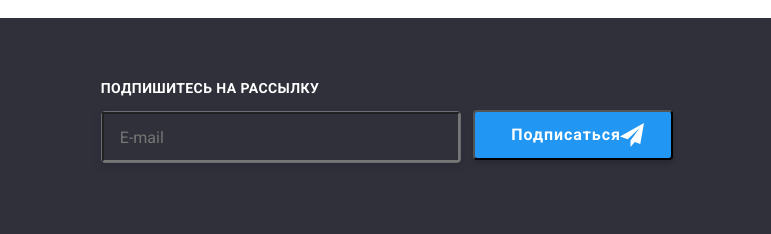
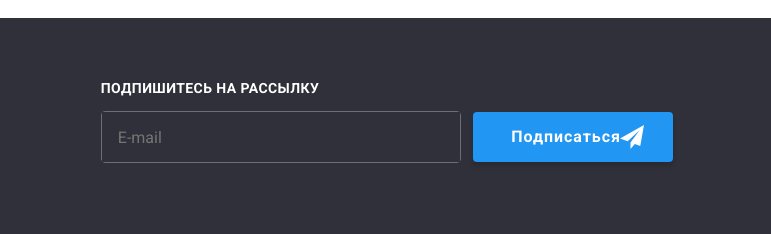
Before and after one commit to SergeiSol/goit-markup-hw-07, a plain HTML site: page index.html in a window 1280 px wide. Shown: the part 2796-3030 px from the top of the page, 509-1280 px from the left. Drawn offline with nearby package versions, Linux system fonts and the light colour scheme.

Commit message:
доработка

```diff
--- a/css/styles.css
+++ b/css/styles.css
@@ -576,13 +576,9 @@ address {
     color: #FFFFFF;
 }
 .box {
-
-    box-sizing: border-box;
     margin-left: 93px;
+    border-radius: 4px;
     border: 1px solid rgba(255, 255, 255, 0.3);
-    filter: drop-shadow(0px 4px 4px rgba(0, 0, 0, 0.15));
-    border-radius: 4px;
-
 }
 
 .box__email{
@@ -591,24 +587,28 @@ address {
     font-size: 16px;
     line-height: 20px;
     width: 358px;
-        height: 50px;
+    height: 50px;
     background: #2F303A;
     color: rgba(255, 255, 255, 0.6);
-
+    border: none;
 }
-
+.icon-icon-send {
+    width: 24px;
+    height: 24px;
+}
 .email__btn {
     display: flex;
     align-items: center;
     justify-content: center;
     padding-left: 16px;
-    margin-top: 43px;
+    margin-top: 45px;
     margin-left: 12px;
     width: 200px;
     height: 50px;
     background: #2196F3;
     box-shadow: 0px 4px 4px rgba(0, 0, 0, 0.15);
     border-radius: 4px;
+    border: none;
 }
 
 
```
Also changed, not shown: portfolio.html (+2 -2 lines).
